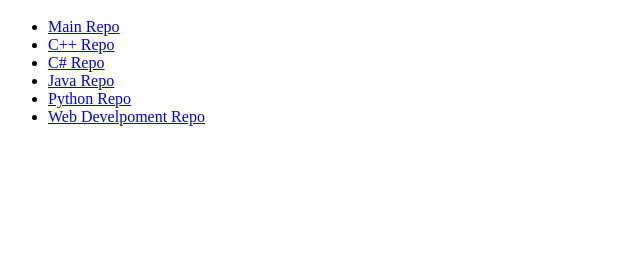
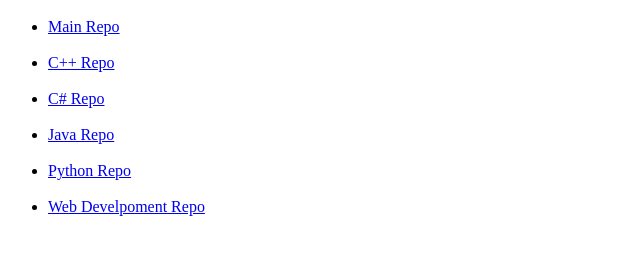
Before and after one commit to seanhayes13/seanhayes13.gitbut.io, a plain HTML site: page index.html in a window 1280 px wide. Shown: the part 48-302 px from the top of the page, without its empty margins (0-640 px from the left). Drawn offline with Linux system fonts and the light colour scheme.

Commit message:
Update index.html

```diff
--- a/index.html
+++ b/index.html
@@ -5,11 +5,11 @@
   <body>
     <h1>More coming soon</h1>
     <ul>
-      <li><a href="https://github.com/seanhayes13/main">Main Repo</a></li>
-      <li><a href="https://github.com/seanhayes13/main/tree/master/cplusplus">C++ Repo</a></li>
-      <li><a href="https://github.com/seanhayes13/main/tree/master/csharp">C# Repo</a></li>
-      <li><a href="https://github.com/seanhayes13/main/tree/master/java">Java Repo</a></li>
-      <li><a href="https://github.com/seanhayes13/main/tree/master/python">Python Repo</a></li>
+      <li><a href="https://github.com/seanhayes13/main">Main Repo</a></li><br>
+      <li><a href="https://github.com/seanhayes13/main/tree/master/cplusplus">C++ Repo</a></li><br>
+      <li><a href="https://github.com/seanhayes13/main/tree/master/csharp">C# Repo</a></li><br>
+      <li><a href="https://github.com/seanhayes13/main/tree/master/java">Java Repo</a></li><br>
+      <li><a href="https://github.com/seanhayes13/main/tree/master/python">Python Repo</a></li><br>
       <li><a href="https://github.com/seanhayes13/main/tree/master/webdevelopment">Web Develpoment Repo</a></li>
     </ul>
   </body>
```
